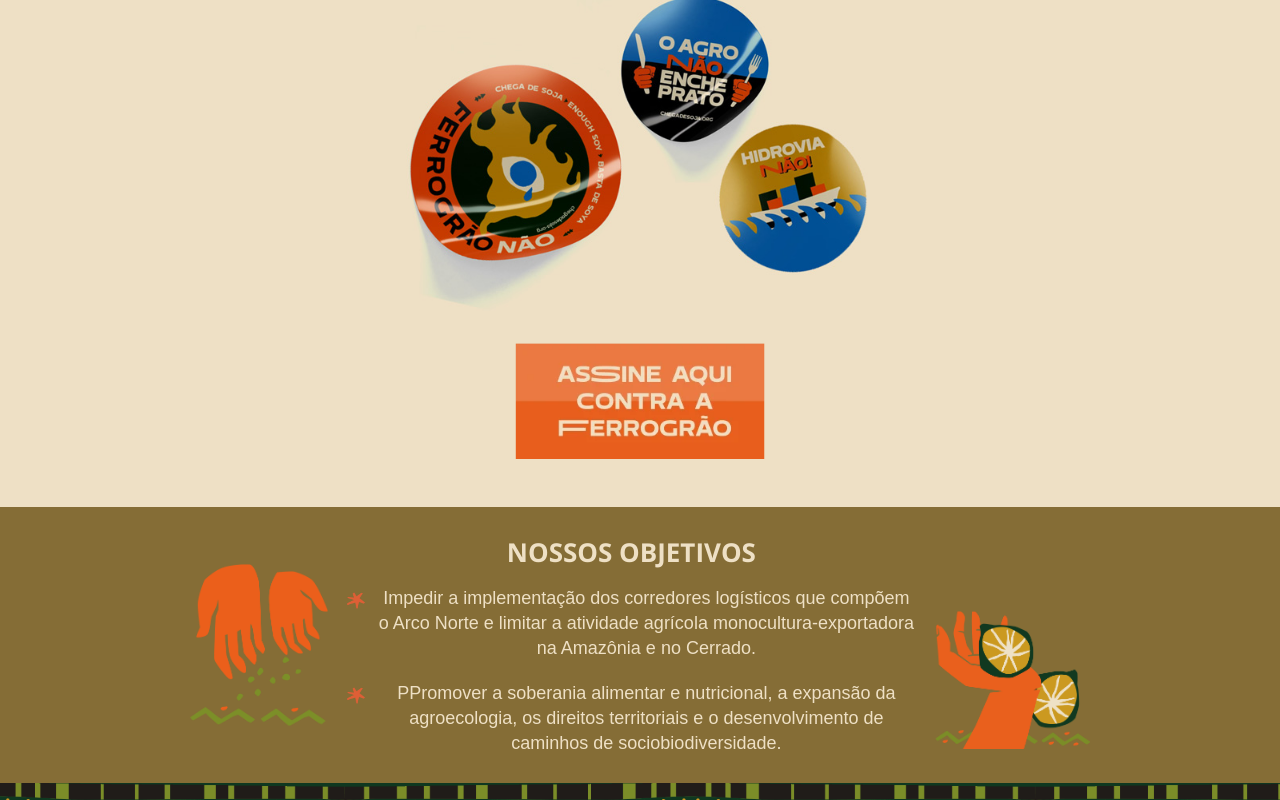
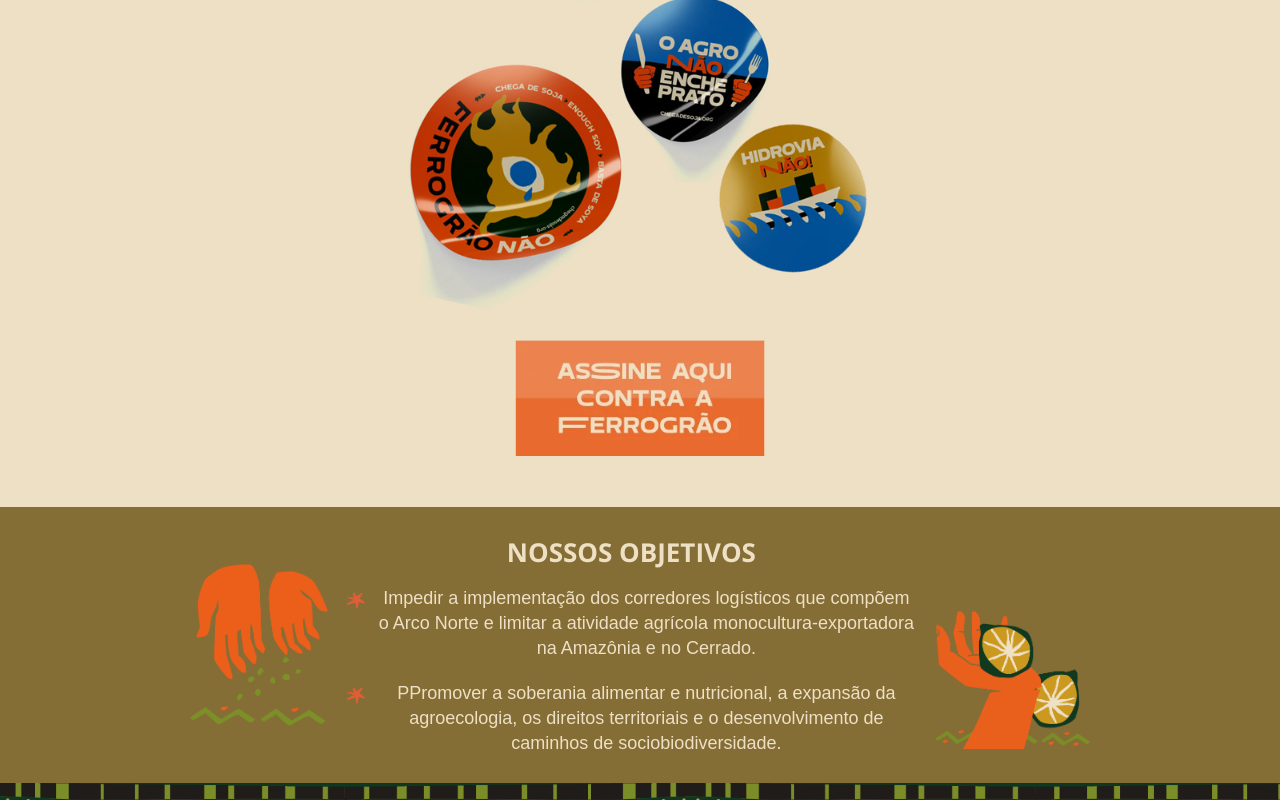
Before and after one commit to felipedfe/chega-de-soja, a plain HTML site: page index.html in a window 1280 px wide. In both pictures the pointer is over the picture 640 px from the left and 1382 px from the top of the page. Shown: the part 982-1782 px from the top of the page. Drawn offline with nearby package versions, Linux system fonts and the light colour scheme; a web font is replaced by a local one.

Commit message:
add hover

```diff
--- a/style.css
+++ b/style.css
@@ -74,6 +74,13 @@ img {
 
 .sign-btn {
   max-width: 250px;
+  transition: transform 0.2s ease, opacity 0.2s ease;
+}
+
+.sign-btn:hover,
+.sign-btn:focus-visible {
+  transform: translateY(-3px);
+  opacity: 0.9;
 }
 
 @media all and (max-width: 500px) {
```
